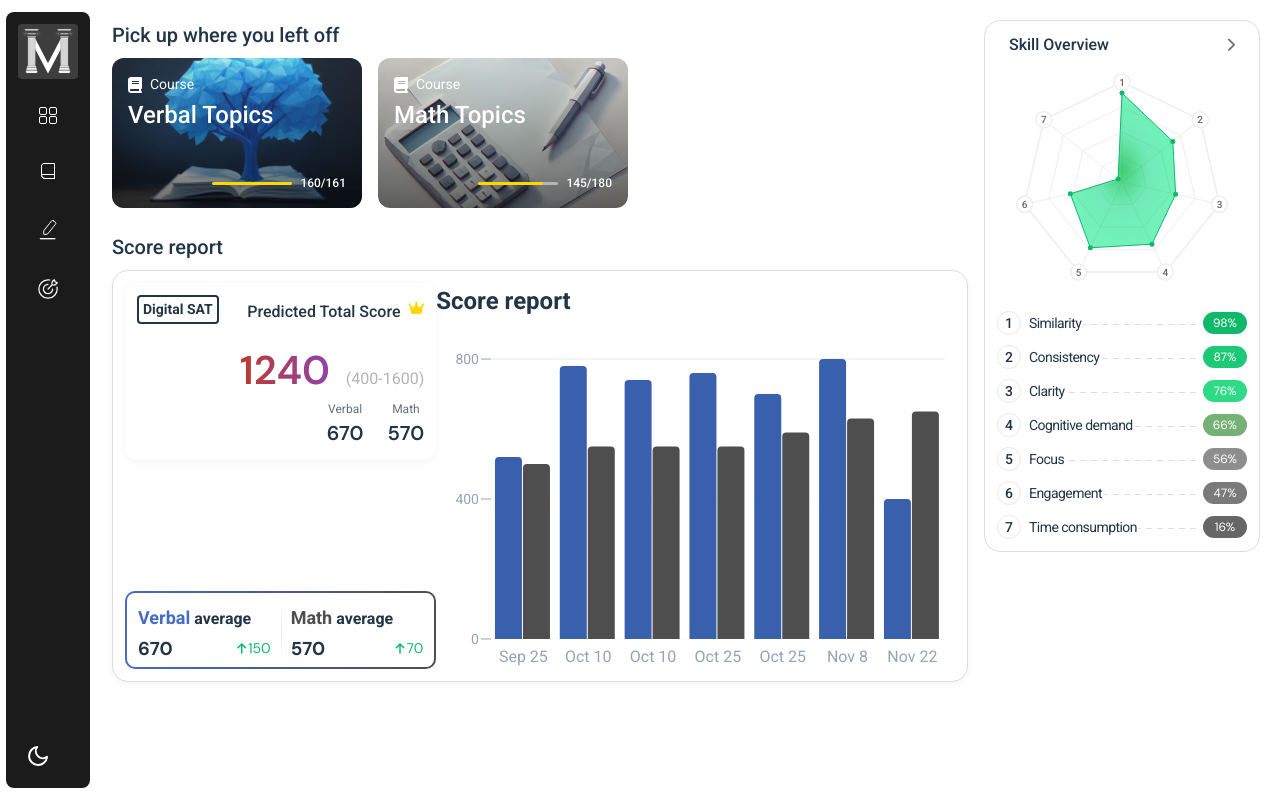
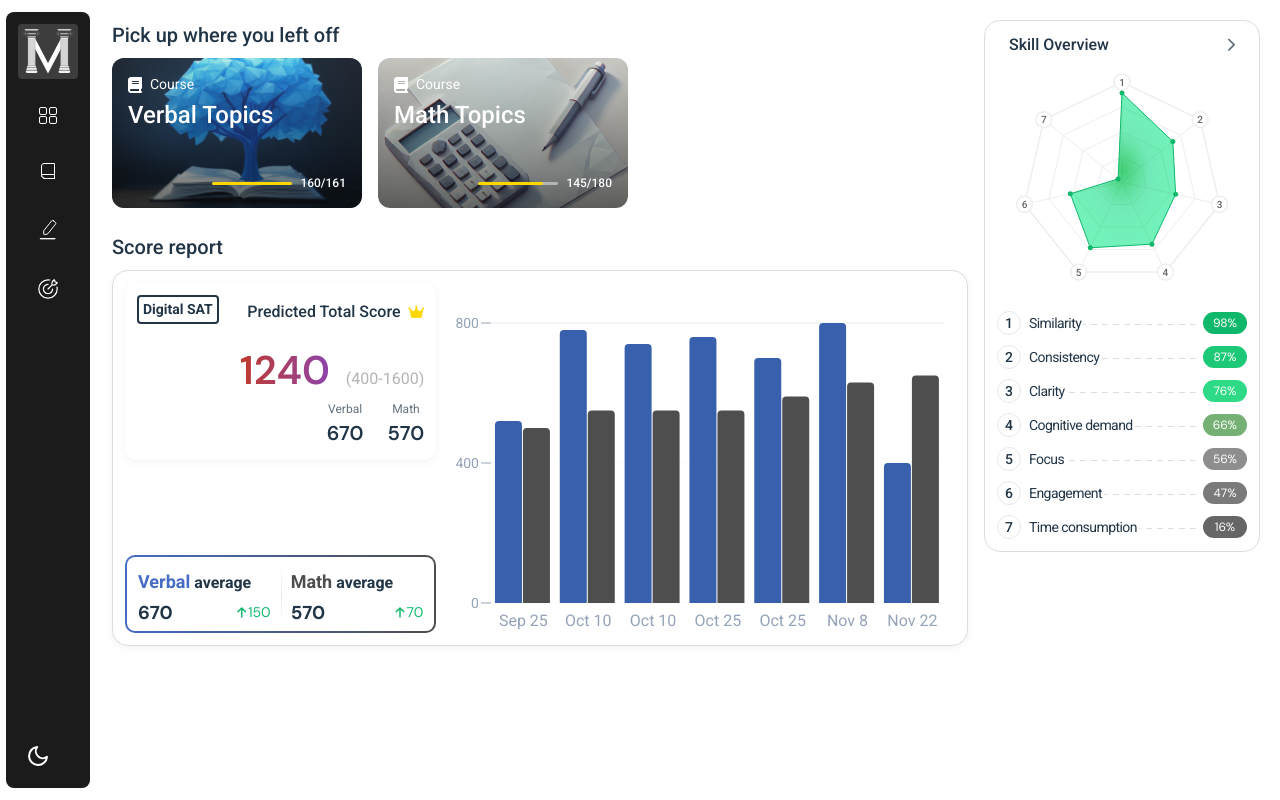
Before and after one commit to Orujhimaru/max_odyssey, a React (Vite) app: page / in a window 1280 px wide. Built offline with nearby package versions, Linux system fonts and the light colour scheme; a web font is replaced by a local one.

Commit message:
design: minor changes

```diff
--- a/src/components/ScoreColumnComponent/PredictedScore/PredictedScore.css
+++ b/src/components/ScoreColumnComponent/PredictedScore/PredictedScore.css
@@ -22,7 +22,7 @@
   color: var(--text-primary);
   font-weight: 500;
   display: flex;
-  /* align-items: baseline; */
+  align-items: center;
   gap: 8px;
   line-height: 21px;
 }
--- a/src/components/ScoreColumnComponent/ScoreColumnGraph/ScoreColumn.jsx
+++ b/src/components/ScoreColumnComponent/ScoreColumnGraph/ScoreColumn.jsx
@@ -161,8 +161,6 @@ export default function ScoreColumnGraph() {
               mathScore={averageMath}
             />
           </div>
-          <div className="bar-chart-container">
-            <h2 className="bar-chart-header ">Score report</h2>
           <ResponsiveContainer width="100%" height={350} ref={chartRef}>
             <BarChart
               data={displayData}
@@ -208,14 +206,13 @@ export default function ScoreColumnGraph() {
                 {hoveredValue && (
                   <Label
                     value={hoveredValue}
-                      position="left"
-                      offset={-8}
+                    position="top"
+                    offset={10}
                     style={{
                       transform: `translateY(${getLabelYCoordinate(
                         hoveredValue
                       )}px)`,
                       fontWeight: 500,
-                        textAnchor: "end",
                     }}
                   />
                 )}
@@ -288,7 +285,6 @@ export default function ScoreColumnGraph() {
           </ResponsiveContainer>
         </div>
       </div>
-      </div>
     </>
   );
 }
```
Lines whose indentation alone changed are shown as unchanged.
